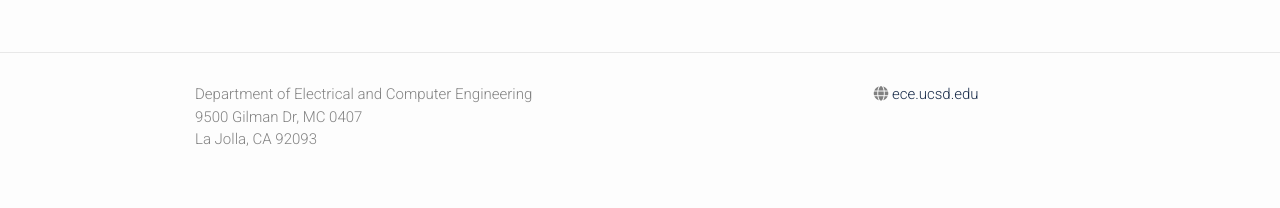
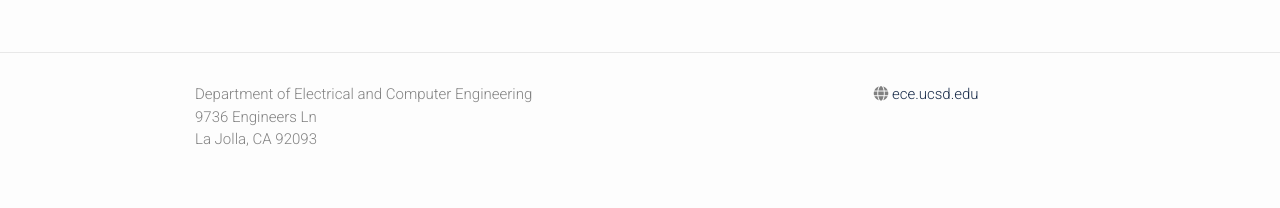
Before and after one commit to sparsity-group/251c-fa24, a Jekyll site: the page built from index.md, in a window 1280 px wide. Shown: the part 1094-1302 px from the top of the page. Built offline with Jekyll 4.4.1, drawn with Linux system fonts in a browser that asks for light colours; nearby versions of some CDN libraries.

Commit message:
make address the physical address

```diff
--- a/_config.yml
+++ b/_config.yml
@@ -12,7 +12,7 @@ schoolurl: "https://ece.ucsd.edu"
 
 address: |
     Department of Electrical and Computer Engineering
-    9500 Gilman Dr, MC 0407
+    9736 Engineers Ln
     La Jolla, CA 92093
 
 # Set your Google Analytics tracking ID (set up yours at http://www.google.com/analytics/)
```
